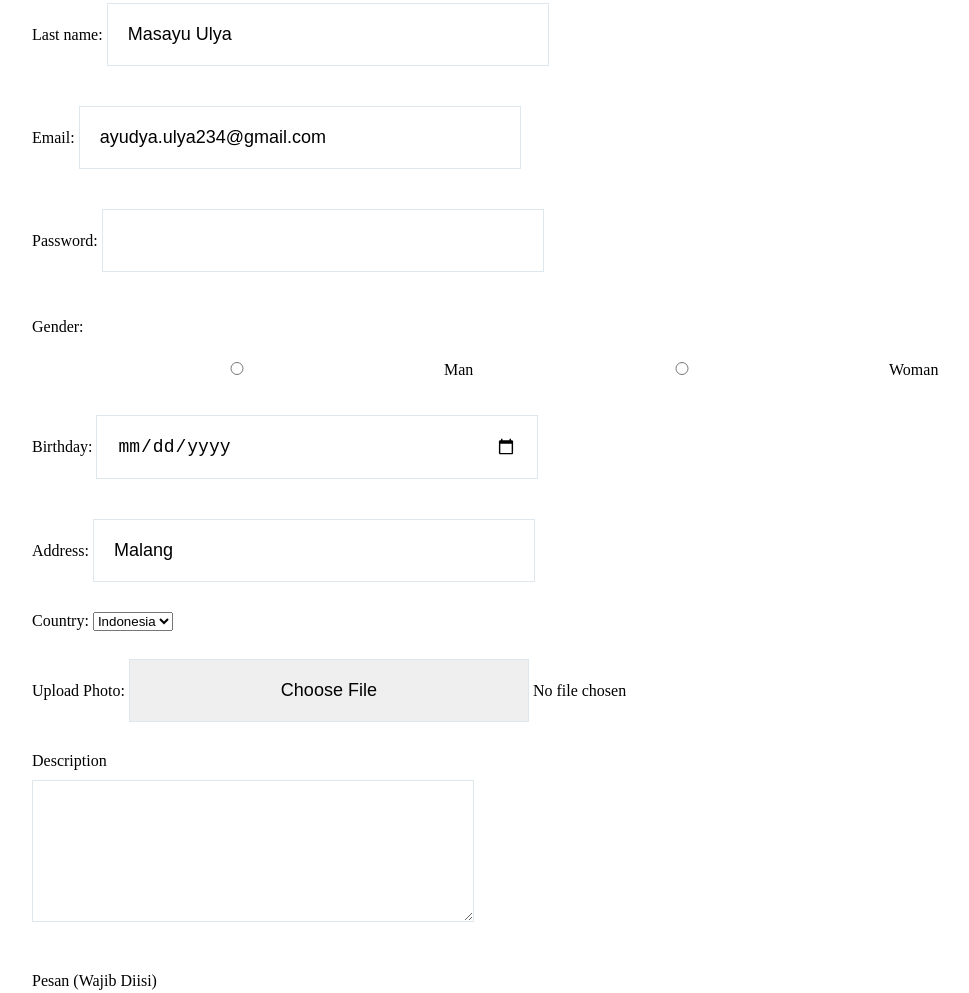
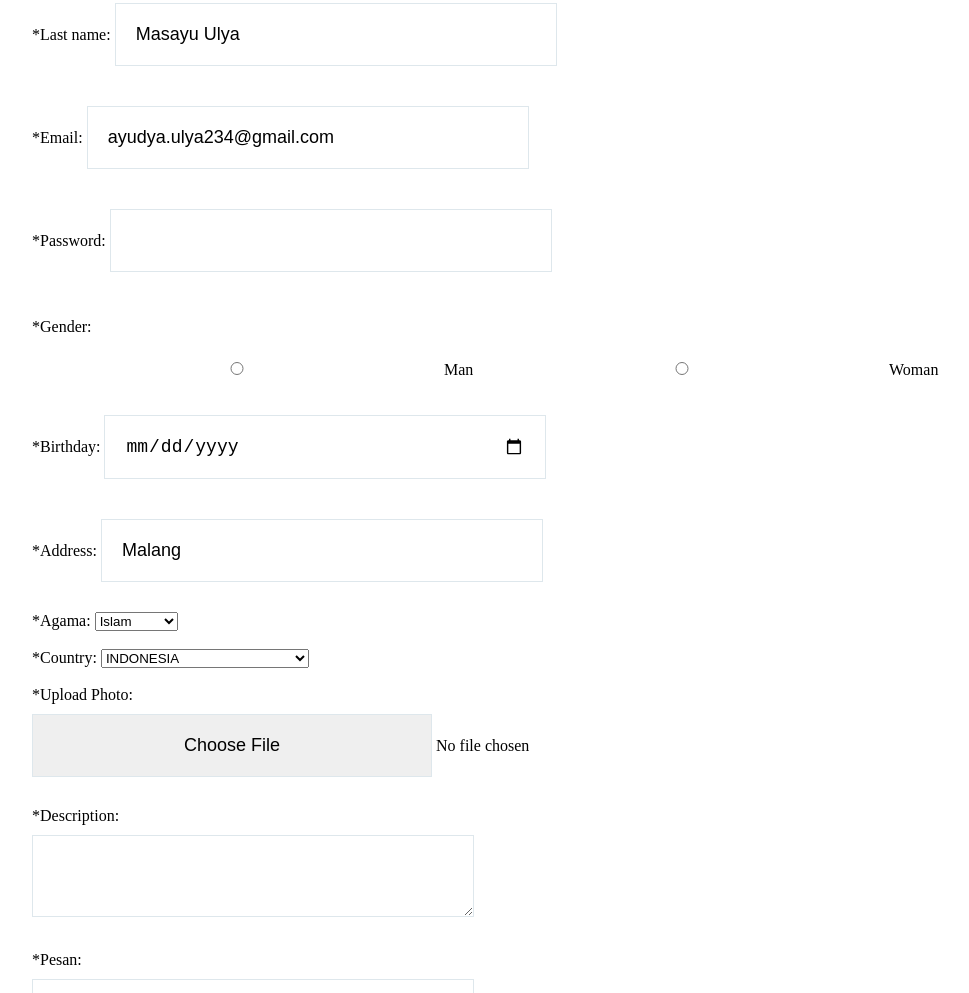
Before and after one commit to ayudya0058/PK-II, a plain HTML site: page index.html in a window 1280 px wide. Shown: the part 3554-4547 px from the top of the page, without its empty margins (48-1017 px from the left). Drawn offline with Linux system fonts and the light colour scheme.

Commit message:
Update index.html

```diff
--- a/index.html
+++ b/index.html
@@ -124,37 +124,51 @@
       <div class="contact-form">
         <h3 class="section-title">Hubungi kami</h3>
         <form action="/action_page.php">
-          <label for="fname">First name:</label>
+          <label for="fname">*First name:</label>
           <input type="text" id="fname" name="fname" value="Ayudya"><br>
-          <label for="lname">Last name:</label>
+          <label for="lname">*Last name:</label>
           <input type="text" id="lname" name="lname" value="Masayu Ulya"><br>
-          <label for="lname">Email:</label>
+          <label for="lname">*Email:</label>
           <input type="text" id="lname" name="lname" value="ayudya.ulya234@gmail.com"><br>
-          <label for="lname">Password:</label>
+          <label for="lname">*Password:</label>
           <input type="text" id="lname" name="lname" value=""><br>
-          <p>Gender:</p>
+          <p>*Gender:</p>
           <input type="radio" id="html" name="fav_language" value="Man">
           <label for="Man">Man</label>
           <input type="radio" id="css" name="fav_language" value="Woman">
           <label for="Woman">Woman</label><br>
-          <label for="birthday">Birthday:</label>
+          <label for="birthday">*Birthday:</label>
           <input type="date" id="birthday" name="birthday"><br>
-          <label for="lname">Address:</label>
+          <label for="lname">*Address:</label>
           <input type="text" id="lname" name="lname" value="Malang"><br>
-          <label for="lname">Country:</label>
+          <label for="lname">*Agama:</label>
+          <select name="Agama">
+            <option value=>Islam</option>
+            <option value=>Katolik</option>
+            <option value=>Protestan</option>
+            <option value=>Hindu</option>
+            <option value=>Budha</option>
+            <option value=>Konghucu</option>
+          </select><br><br>
+          <label for="lname">*Country:</label>
           <select name="Country">
-            <option value=’CC’>Indonesia</option>
-            <option value=’SI’> Inggris </option>
-            <option value=’CAI’> Spanyol </option>
+            <option value=’ID’>INDONESIA</option>
+            <option value=’SI’>INGGRIS</option>
+            <option value=’IR’>IRAN, ISLAMIC REPUBLIC OF</option>
+            <option value=’IQ’>IRAQ</option>
+            <option value=’IE’>IRELAND</option>
+            <option value=’IL’>ISRAEL</option>
+            <option value=’IT’>ITALY</option>
           </select><br><br>
-          <label for="lname">Upload Photo: </label><input type="submit" value="Choose File"> No file chosen <br>
-          <label for="ftextarea">Description</label><br>
-          <textarea name="massage" rows="5" col="200"></textarea><br>
+          <label for="lname">*Upload Photo: </label><br>
+          <input type="submit" value="Choose File"> No file chosen <br>
+          <label for="ftextarea">*Description: </label><br>
+          <textarea></textarea><br>
+          <label for="ftextarea">*Pesan: </label><br>
+          <textarea></textarea><br>
         </form>
-        <p>Pesan (Wajib Diisi)</p>
-        <textarea></textarea>
         <p>*Bidang wajib diisi.</p>
-        <input class="contact-submit" type="submit" value="Kirim">
+        <input type="submit" value="Kirim">
       </div>
     </div>
 
```
